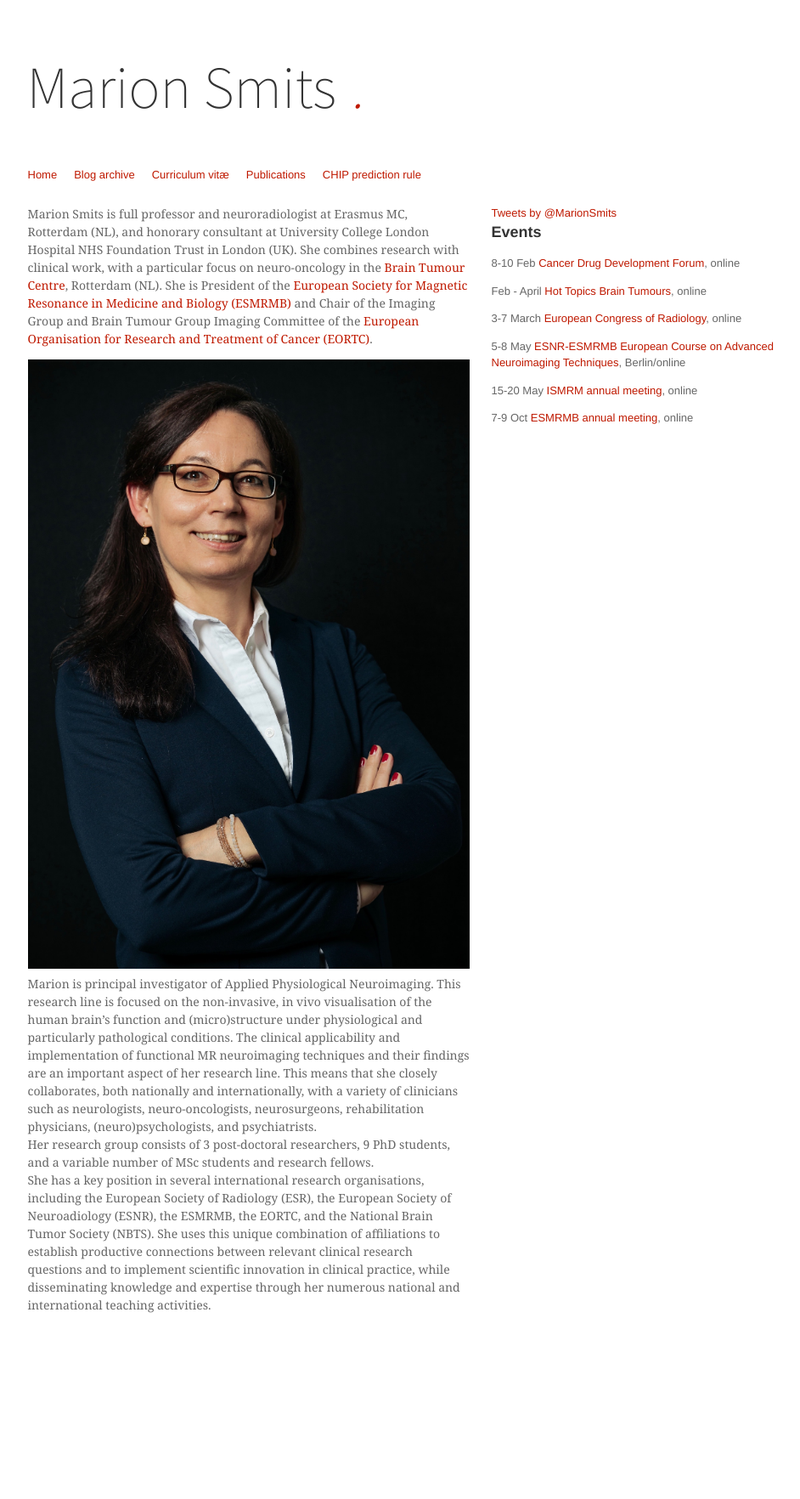
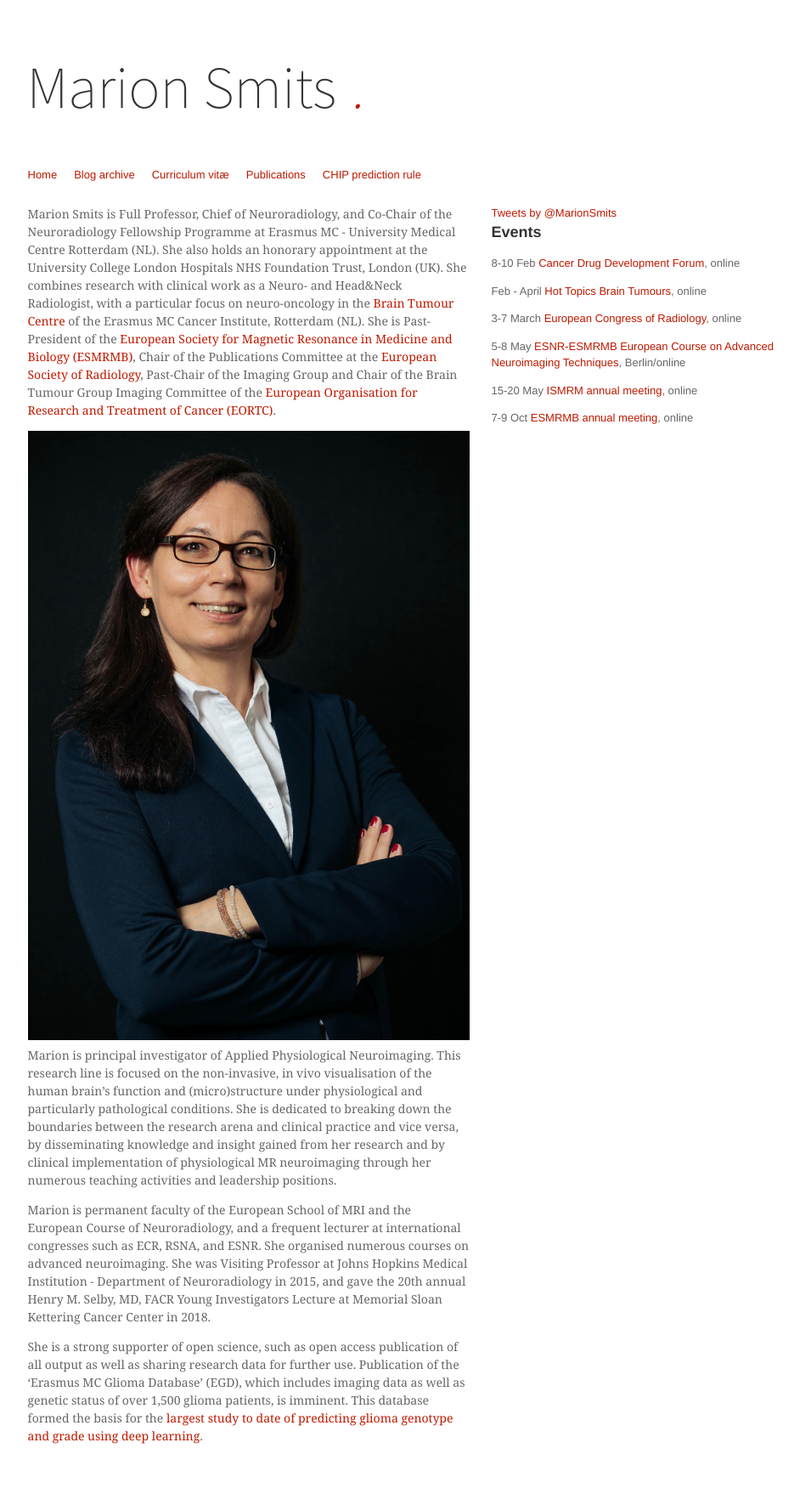
Before and after one commit to marionsmits/marionsmits.github.io, a Jekyll site: the page built from index.md, in a window 1280 px wide. Shown: the whole page at 85% size, without its empty margins (120-1062 px from the left). Built offline with Jekyll 4.4.1, drawn with Linux system fonts in a browser that asks for light colours; comment, search, counter and statistics services are not loaded; before the commit the page ends 1610 px from its top, so only the background shows below that.

Commit message:
Update index.md

```diff
--- a/index.md
+++ b/index.md
@@ -2,10 +2,12 @@
 layout: page
 ---
 
-Marion Smits is full professor and neuroradiologist at Erasmus MC, Rotterdam (NL), and honorary consultant at University College London Hospital NHS Foundation Trust in London (UK). She combines  research with clinical work, with a particular focus on neuro-oncology in the [Brain Tumour Centre](https://www.erasmusmc.nl/hersentumorcentrum/), Rotterdam (NL).
-She is President of the [European Society for Magnetic Resonance in Medicine and Biology (ESMRMB)](https://www.esmrmb.org) and Chair of the Imaging Group and Brain Tumour Group Imaging Committee of the [European Organisation for Research and Treatment of Cancer (EORTC)](http://www.eortc.org).
+Marion Smits is Full Professor, Chief of Neuroradiology, and Co-Chair of the Neuroradiology Fellowship Programme at Erasmus MC - University Medical Centre Rotterdam (NL). She also holds an honorary appointment at the University College London Hospitals NHS Foundation Trust, London (UK). She combines  research with clinical work as a Neuro- and Head&Neck Radiologist, with a particular focus on neuro-oncology in the [Brain Tumour Centre](https://www.erasmusmc.nl/hersentumorcentrum/) of the Erasmus MC Cancer Institute, Rotterdam (NL).
+She is Past-President of the [European Society for Magnetic Resonance in Medicine and Biology (ESMRMB)](https://www.esmrmb.org), Chair of the Publications Committee at the [European Society of Radiology](myesr.org), Past-Chair of the Imaging Group and Chair  of the Brain Tumour Group Imaging Committee of the [European Organisation for Research and Treatment of Cancer (EORTC)](http://www.eortc.org).
 
 <img src="Marion2019.jpg" style="float:left;margin:0 1em 0.5em 0" alt="Marion Smits">
-Marion is principal investigator of Applied Physiological Neuroimaging. This research line is focused on the non-invasive, in vivo visualisation of the human brain’s function and (micro)structure under physiological and particularly pathological conditions. The clinical applicability and implementation of functional MR neuroimaging techniques and their findings are an important aspect of her research line. This means that she closely collaborates, both nationally and internationally, with a variety of clinicians such as neurologists, neuro-oncologists, neurosurgeons, rehabilitation physicians, (neuro)psychologists, and psychiatrists.
-Her research group consists of 3 post-doctoral researchers, 9 PhD students, and a variable number of MSc students and research fellows.
-She has a key position in several international research organisations, including the European Society of Radiology (ESR), the European Society of Neuroadiology (ESNR), the ESMRMB, the EORTC, and the National Brain Tumor Society (NBTS). She uses this unique combination of affiliations to establish productive connections between relevant clinical research questions and to implement scientific innovation in clinical practice, while disseminating knowledge and expertise through her numerous national and international teaching activities.
+Marion is principal investigator of Applied Physiological Neuroimaging. This research line is focused on the non-invasive, in vivo visualisation of the human brain’s function and (micro)structure under physiological and particularly pathological conditions. She is dedicated to breaking down the boundaries between the research arena and clinical practice and vice versa, by disseminating knowledge and insight gained from her research and by clinical implementation of physiological MR neuroimaging through her numerous teaching activities and leadership positions.
+
+Marion is permanent faculty of the European School of MRI and the European Course of Neuroradiology, and a frequent lecturer at international congresses such as ECR, RSNA, and ESNR. She organised numerous courses on advanced neuroimaging. She was Visiting Professor at Johns Hopkins Medical Institution - Department of Neuroradiology in 2015, and gave the 20th annual Henry M. Selby, MD, FACR Young Investigators Lecture at Memorial Sloan Kettering Cancer Center in 2018.
+
+She is a strong supporter of open science, such as open access publication of all output as well as sharing research data for further use. Publication of the 'Erasmus MC Glioma Database' (EGD), which includes imaging data as well as genetic status of over 1,500 glioma patients, is imminent. This database formed the basis for the [largest study to date of predicting glioma genotype and grade using deep learning](https://arxiv.org/pdf/2010.04425.pdf ).
```
